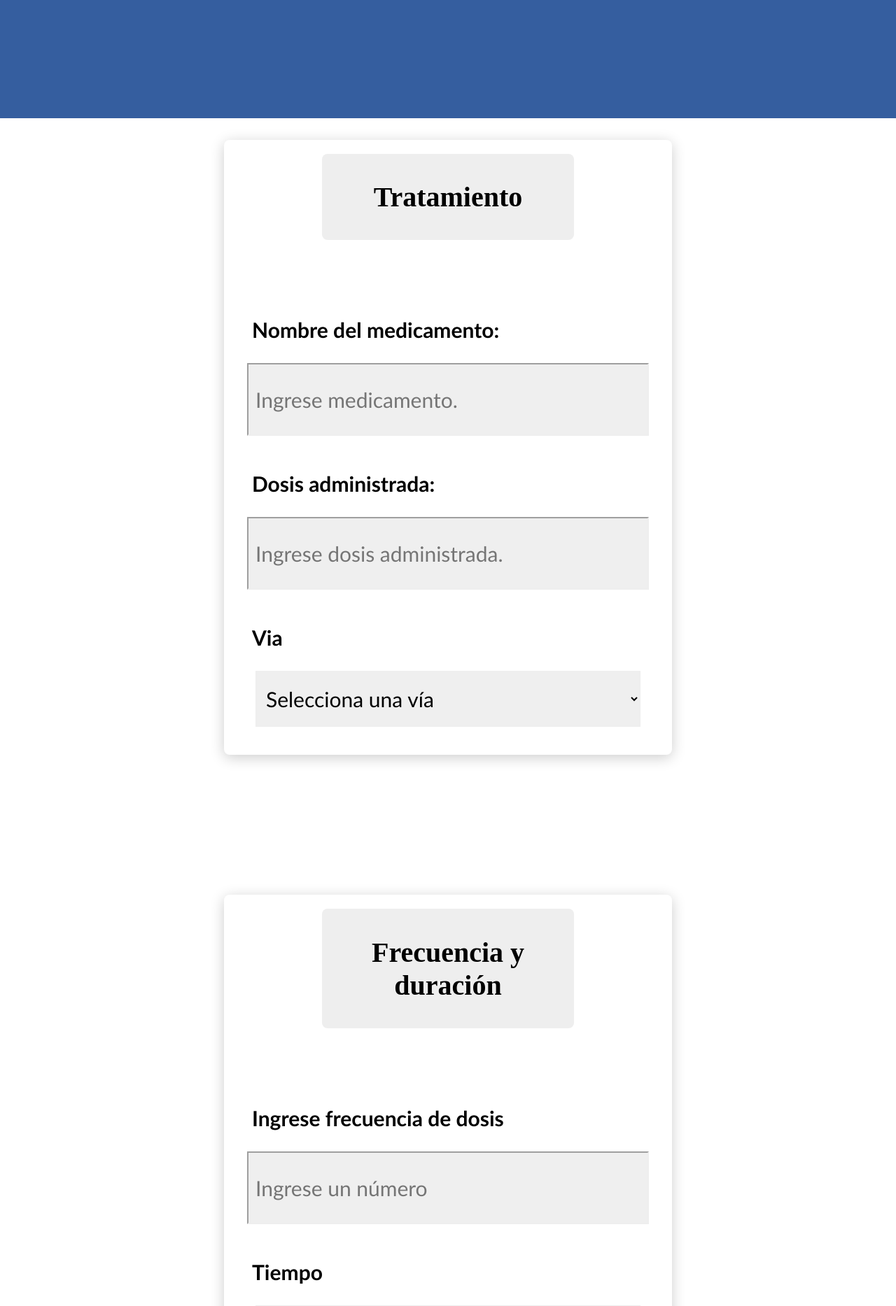
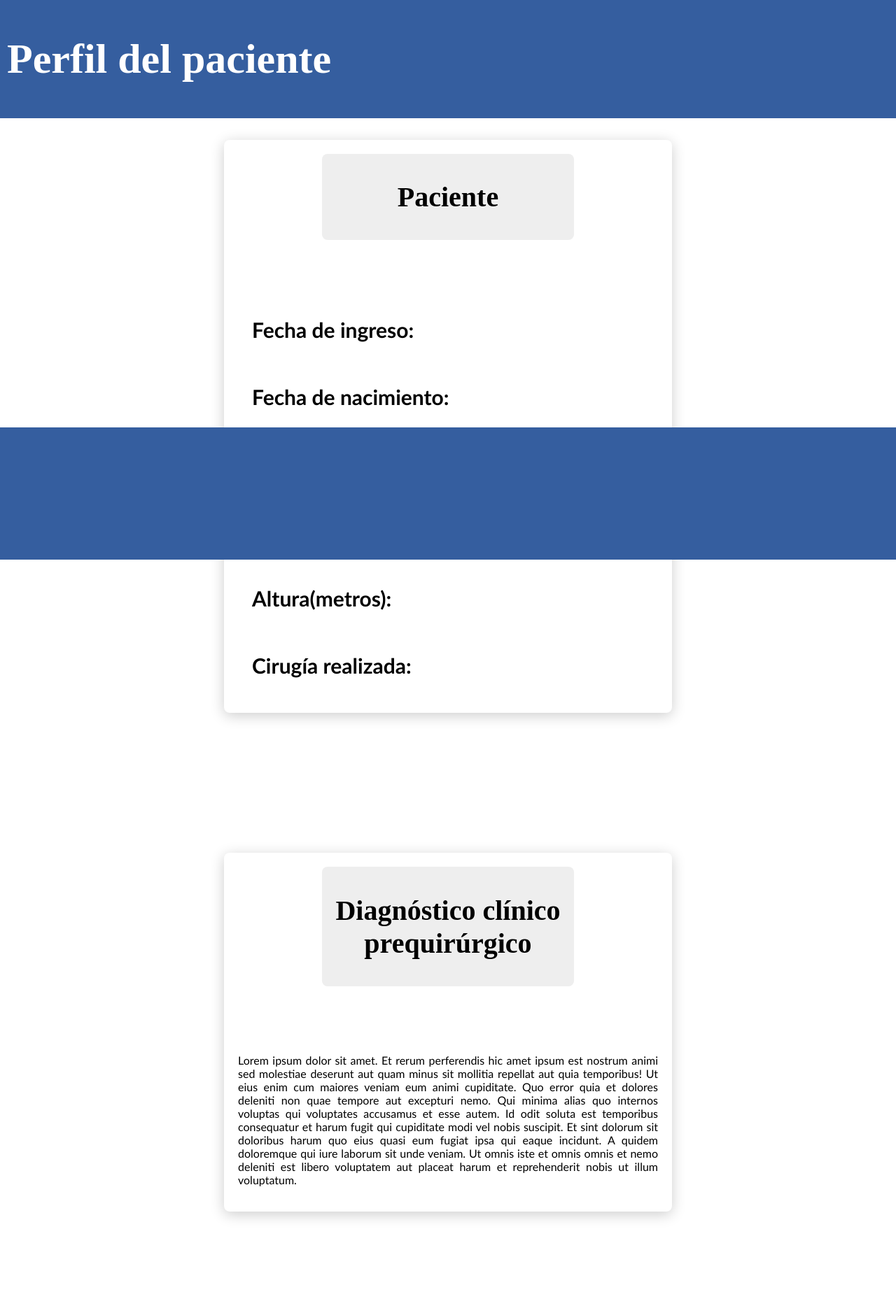
Before and after one commit to Arcemontoya/Hospital_Infantil, a Django app: page / in a window 1280 px wide. Shown: the top 1867 px of the page at 70% size. Run offline with Django 5.2, Linux system fonts and the light colour scheme.

Commit message:
Agregado perfil paciente e imagenes de interfaz 256x256

```diff
--- a/Hospital_Infantil/views.py
+++ b/Hospital_Infantil/views.py
@@ -2,4 +2,4 @@ from django.shortcuts import render
 from django.http import HttpResponse
 
 def index(request):
-    return HttpResponse(render(request, "medicoTratamiento.html"))
+    return HttpResponse(render(request, "perfilPaciente.html"))
--- a/templates/medicoTratamiento.html
+++ b/templates/medicoTratamiento.html
@@ -1,7 +1,7 @@
 {% load static %}
 
 <!DOCTYPE HTML>
-
+<HTML lang="en">
 <style>
 
 .fixed-top-border {
@@ -42,14 +42,14 @@
             display: flex; /* Habilita Flexbox */
             flex-direction: column; /* Organiza los elementos en una columna */
             align-items: center;
-            margin-bottom: 80px;
+            margin-bottom: 200px;
             margin-top: 200px;
     }
 
 
 
     button
-        {
+    {
             background-color: #355e9f;
             font-family: Montserrat;
             width: 400px;
--- /dev/null
+++ b/templates/perfilPaciente.html
@@ -0,0 +1,171 @@
+{% load static %}
+
+<!DOCTYPE HTML>
+<HTML lang="en">
+
+    <style>
+        .fixed-top-border{
+            position: fixed;
+            top: 0;
+            left: 0;
+            width: 100%;
+            height: px;
+            background-color: #355e9f;
+            z-index: 1000;
+
+            display: flex;
+            align-items: center;
+
+            font-family: Montserrat;
+            color: white;
+            padding: 10px;
+        }
+
+        .fixed-bottom-border
+        {
+            position: fixed;
+            bottom: 0;
+            left: 0;
+            width: 100%;
+            height: 169px;
+            background-color: #355e9f;
+            z-index: 1000;
+
+            display: flex;
+            align-items: center;
+
+            font-family: Montserrat;
+            color: white;
+            padding: 10px;
+        }
+
+        .form-container {
+            margin-top: 50px; /* Ajusta el margen superior para posicionar la sección */
+            padding: 20px; /* Espacio interno del contenedor */
+            background-color: white; /* Fondo blanco para el contenedor */
+            border-radius: 8px; /* Bordes redondeados */
+            box-shadow: 0 4px 20px rgba(0, 0, 0, 0.2); /* Sombra */
+            width: 600px; /* Ancho del contenedor para que coincida con los inputs */
+            display: flex; /* Habilita Flexbox */
+            flex-direction: column; /* Organiza los elementos en una columna */
+            align-items: center;
+            margin-bottom: 200px;
+            margin-top: 200px;
+        }
+
+
+        .section-title
+        {
+            background-color: #EEEEEE;
+            font-family: Montserrat;
+            width: 350px;
+            border-radius: 8px;
+            padding: 5px;
+            margin-bottom: 80px;
+            text-align: center;
+        }
+
+        h1{
+            font-family: Montserrat;
+            font-size: 60px;
+
+        }
+
+        h2{
+            font-family: Montserrat;
+            font-size: 40px;
+        }
+
+        h3{
+            font-family: Calibri;
+            font-size: 30px;
+            align-self: flex-start; /* Alinear el h3 al inicio del contenedor */
+            text-align: left; /* Alinea el texto del h3 a la izquierda */
+            width: 100%; /* Asegura que el h3 ocupe todo el ancho disponible */
+            padding-left: 20px; /* Opcional: separa el texto del borde izquierdo */
+        }
+
+        p
+        {
+            font-family: Calibri;
+            align-self: flex-start;
+            text-align: justify;
+        }
+
+
+    </style>
+
+    <head>
+        <div class="fixed-top-border"><h1>Perfil del paciente</h1></div>
+    </head>
+
+    <body>
+        <center>
+            <div class="form-container">
+                <div class="section-title"><h2>Paciente</h2></div>
+                <h3>Fecha de ingreso: </h3>
+                <h3>Fecha de nacimiento: </h3>
+                <h3>Expediente: </h3>
+                <h3>Peso(Kg): </h3>
+                <h3>Altura(metros): </h3>
+                <h3>Cirugía realizada: </h3>
+            </div>
+
+            <div class="form-container">
+                <div class="section-title"><h2>Diagnóstico clínico prequirúrgico</h2></div>
+                <p>Lorem ipsum dolor sit amet. Et rerum perferendis hic amet ipsum est nostrum animi sed molestiae deserunt aut quam minus sit mollitia repellat aut quia temporibus! Ut eius enim cum maiores veniam eum animi cupiditate. Quo error quia et dolores deleniti non quae tempore aut excepturi nemo. Qui minima alias quo internos voluptas qui voluptates accusamus et esse autem.
+                    Id odit soluta est temporibus consequatur et harum fugit qui cupiditate modi vel nobis suscipit. Et sint dolorum sit doloribus harum quo eius quasi eum fugiat ipsa qui eaque incidunt. A quidem doloremque qui iure laborum sit unde veniam. Ut omnis iste et omnis omnis et nemo deleniti est libero voluptatem aut placeat harum et reprehenderit nobis ut illum voluptatum.
+                    </p>
+            </div>
+
+            <div class="form-container">
+                <div class="section-title"><h2>Nota Enfermería</h2></div>
+                <p>Lorem ipsum dolor sit amet. Et rerum perferendis hic amet ipsum est nostrum animi sed molestiae deserunt aut quam minus sit mollitia repellat aut quia temporibus! Ut eius enim cum maiores veniam eum animi cupiditate. Quo error quia et dolores deleniti non quae tempore aut excepturi nemo. Qui minima alias quo internos voluptas qui voluptates accusamus et esse autem.
+                    Id odit soluta est temporibus consequatur et harum fugit qui cupiditate modi vel nobis suscipit. Et sint dolorum sit doloribus harum quo eius quasi eum fugiat ipsa qui eaque incidunt. A quidem doloremque qui iure laborum sit unde veniam. Ut omnis iste et omnis omnis et nemo deleniti est libero voluptatem aut placeat harum et reprehenderit nobis ut illum voluptatum.
+                    </p>
+            </div>
+
+            <div class="form-container">
+                <div class="section-title"><h2>Tratamiento 1</h2></div>
+                <h3>Nombre del medicamento: </h3>
+                <h3>Vía de administración: </h3>
+                <h3>Frecuencia de dosis: </h3>
+                <h3>Duración de la terapia: </h3>
+                <h3>Otras indicaciones: </h3>
+                <p>Lorem ipsum dolor sit amet. Et rerum perferendis hic amet ipsum est nostrum animi sed molestiae deserunt aut quam minus sit mollitia repellat aut quia temporibus! Ut eius enim cum maiores veniam eum animi cupiditate. Quo error quia et dolores deleniti non quae tempore aut excepturi nemo. Qui minima alias quo internos voluptas qui voluptates accusamus et esse autem.
+                    Id odit soluta est temporibus consequatur et harum fugit qui cupiditate modi vel nobis suscipit. Et sint dolorum sit doloribus harum quo eius quasi eum fugiat ipsa qui eaque incidunt. A quidem doloremque qui iure laborum sit unde veniam. Ut omnis iste et omnis omnis et nemo deleniti est libero voluptatem aut placeat harum et reprehenderit nobis ut illum voluptatum.
+                    </p>
+            </div>
+
+            <div class="form-container">
+                <div class="section-title"><h2>Tratamiento 2</h2></div>
+                <h3>Nombre del medicamento: </h3>
+                <h3>Vía de administración: </h3>
+                <h3>Frecuencia de dosis: </h3>
+                <h3>Duración de la terapia: </h3>
+                <h3>Otras indicaciones: </h3>
+                <p>Lorem ipsum dolor sit amet. Et rerum perferendis hic amet ipsum est nostrum animi sed molestiae deserunt aut quam minus sit mollitia repellat aut quia temporibus! Ut eius enim cum maiores veniam eum animi cupiditate. Quo error quia et dolores deleniti non quae tempore aut excepturi nemo. Qui minima alias quo internos voluptas qui voluptates accusamus et esse autem.
+                    Id odit soluta est temporibus consequatur et harum fugit qui cupiditate modi vel nobis suscipit. Et sint dolorum sit doloribus harum quo eius quasi eum fugiat ipsa qui eaque incidunt. A quidem doloremque qui iure laborum sit unde veniam. Ut omnis iste et omnis omnis et nemo deleniti est libero voluptatem aut placeat harum et reprehenderit nobis ut illum voluptatum.
+                    </p>
+            </div>
+
+            <div class="form-container">
+                <div class="section-title"><h2>Tratamiento 3</h2></div>
+                <h3>Nombre del medicamento: </h3>
+                <h3>Vía de administración: </h3>
+                <h3>Frecuencia de dosis: </h3>
+                <h3>Duración de la terapia: </h3>
+                <h3>Otras indicaciones: </h3>
+                <p>Lorem ipsum dolor sit amet. Et rerum perferendis hic amet ipsum est nostrum animi sed molestiae deserunt aut quam minus sit mollitia repellat aut quia temporibus! Ut eius enim cum maiores veniam eum animi cupiditate. Quo error quia et dolores deleniti non quae tempore aut excepturi nemo. Qui minima alias quo internos voluptas qui voluptates accusamus et esse autem.
+                    Id odit soluta est temporibus consequatur et harum fugit qui cupiditate modi vel nobis suscipit. Et sint dolorum sit doloribus harum quo eius quasi eum fugiat ipsa qui eaque incidunt. A quidem doloremque qui iure laborum sit unde veniam. Ut omnis iste et omnis omnis et nemo deleniti est libero voluptatem aut placeat harum et reprehenderit nobis ut illum voluptatum.
+                    </p>
+            </div>
+
+        </center>
+    </body>
+
+    <!------- FONDO INTERACTUABLE -------->
+
+    <div class="fixed-bottom-border"></div>
+
+</HTML>
```
Also changed, not shown: static/assets/Interfaz/heart-rate (1).png (added), static/assets/Interfaz/hospital-bed (1).png (added), static/assets/Interfaz/more.png (added), static/assets/Interfaz/plus.png (added), static/assets/Interfaz/previous (1).png (added), static/assets/Interfaz/user (1).png (added).
